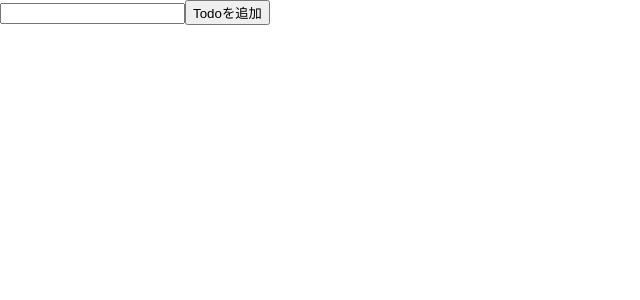
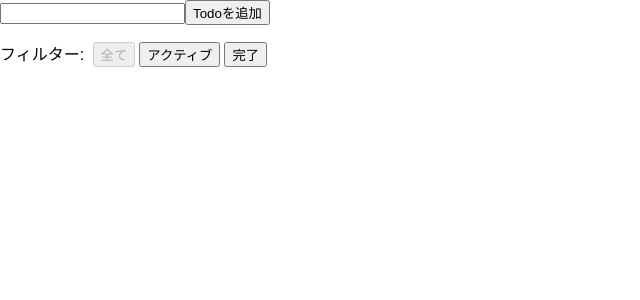
Before and after one commit to YTakahashii/todos-typescript, a React (Create React App) app: page / in a window 1280 px wide. Shown: the top 300 px of the page, without its empty margins (0-640 px from the left). Built offline with nearby package versions, Linux system fonts and the light colour scheme.

Commit message:
feature: Footer Component

```diff
--- a/src/App.tsx
+++ b/src/App.tsx
@@ -2,6 +2,7 @@ import * as React from 'react';
 import './App.css';
 import AddTodo from './containers/AddTodo/AddTodo';
 import VisibleTodoList from './containers/(Visible)TodoList/TodoList';
+import Footer from './components/Footer/Footer';
 
 class App extends React.Component {
   public render() {
@@ -9,6 +10,7 @@ class App extends React.Component {
       <div className="App">
         <AddTodo />
         <VisibleTodoList />
+        <Footer />
       </div>
     );
   }
--- /dev/null
+++ b/src/components/Footer/Footer.tsx
@@ -0,0 +1,20 @@
+import * as React from 'react';
+import FilterLink from 'src/containers/(Filter)Link/Link';
+import { VisibilityFilters } from 'src/states/VisibilityFilterState';
+
+const Footer = () => (
+    <div>
+        <span>フィルター: </span>
+        <FilterLink filter={VisibilityFilters.SHOW_ALL}>
+            全て
+        </FilterLink>
+        <FilterLink filter={VisibilityFilters.SHOW_ACTIVE}>
+            アクティブ
+        </FilterLink>
+        <FilterLink filter={VisibilityFilters.SHOW_COMPLETED}>
+            完了
+        </FilterLink>
+    </div>
+)
+
+export default Footer;
```
